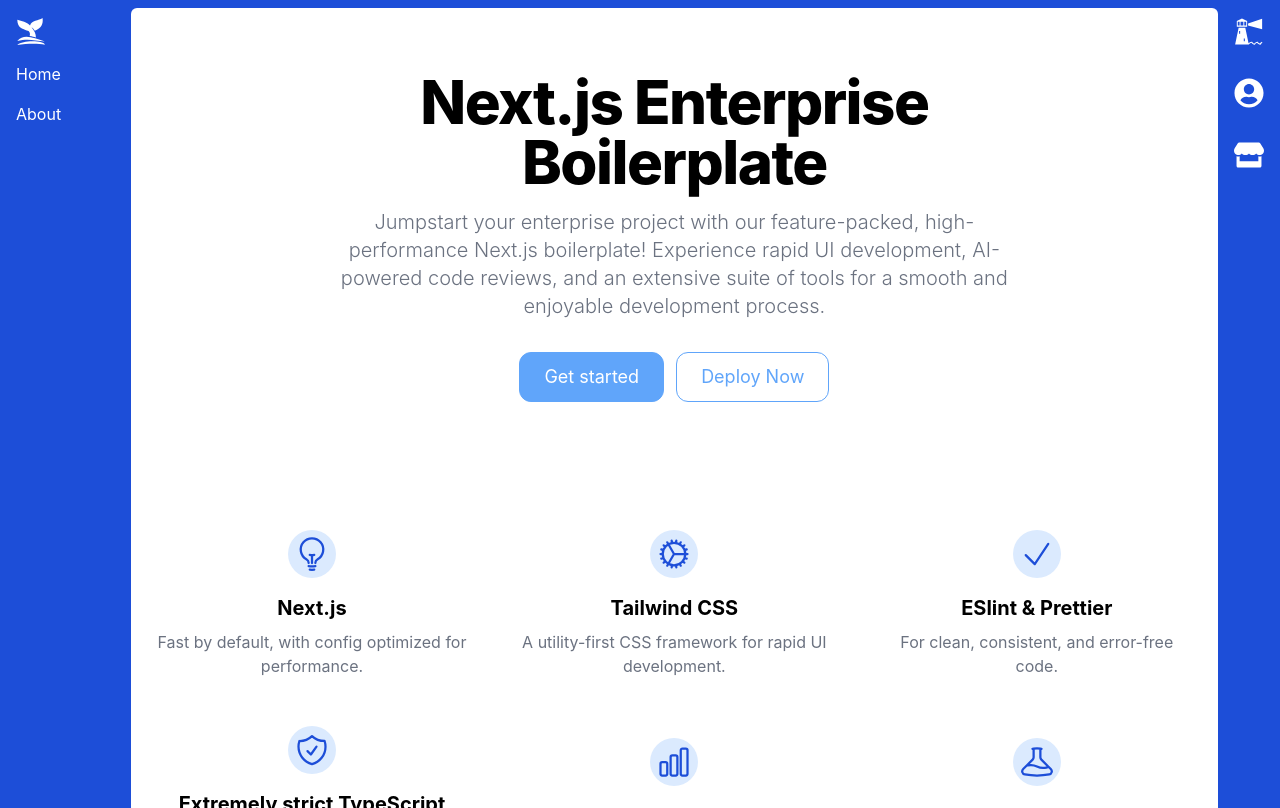
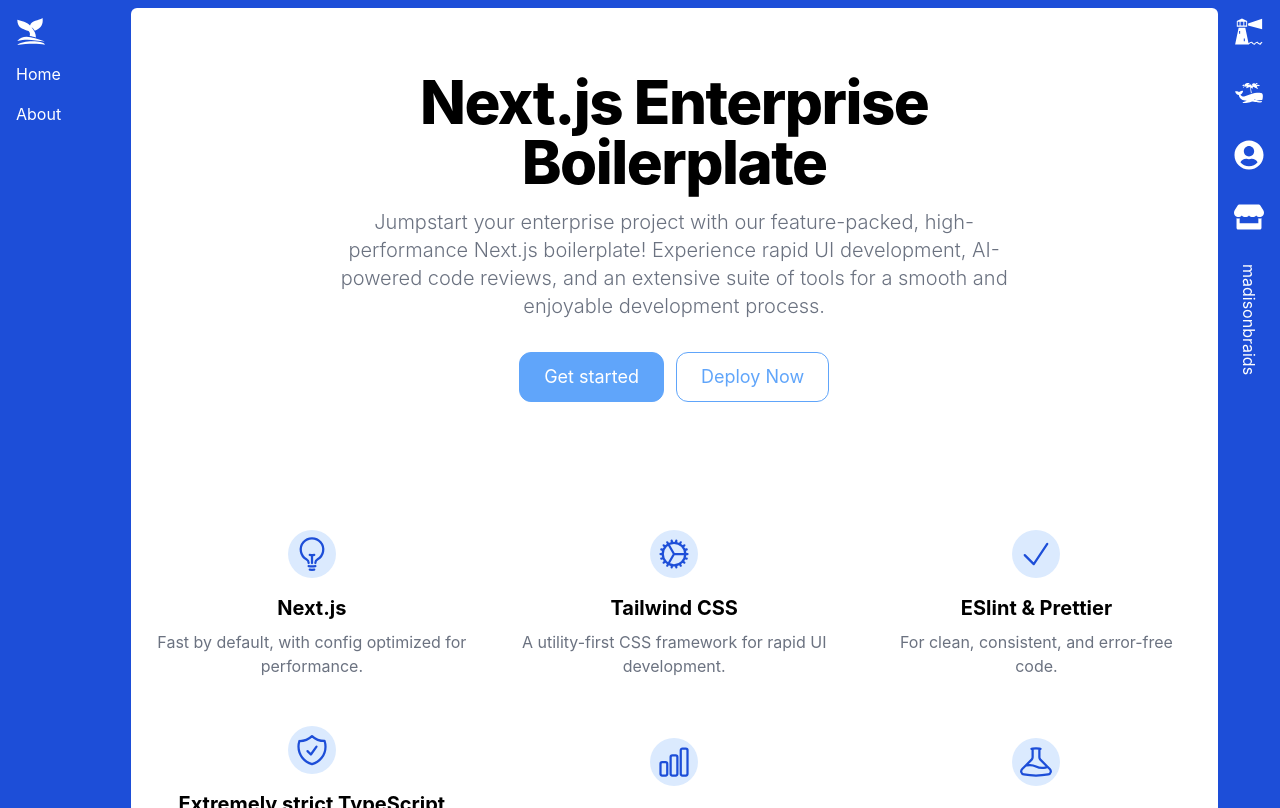
Before and after one commit to weaverwhale/tw-next, a Next.js app: page /about in a window 1280 px wide. Built offline with nearby package versions, Linux system fonts and the light colour scheme.

Commit message:
make right area more like tw

```diff
--- a/components/GlobalLayout.tsx
+++ b/components/GlobalLayout.tsx
@@ -9,13 +9,15 @@
     document.body.className = "sm:overflow-hidden"
   })
 
+  const storeName = "madisonbraids"
+
   return (
     <div className="bg-blue-700">
       <GlobalHead />
       <div className="h-full w-full sm:flex sm:overflow-hidden">
         <GlobalHeader />
         <main className="h-[100vh] w-full overflow-x-auto bg-white sm:mt-2 sm:rounded-t-md">{children}</main>
-        <GlobalRightRail />
+        <GlobalRightRail storeName={storeName} />
       </div>
     </div>
   )
--- a/components/GlobalRightRail.tsx
+++ b/components/GlobalRightRail.tsx
@@ -1,12 +1,16 @@
 import { FaStore, FaUserCircle } from "react-icons/fa"
-import { GiLighthouse } from "react-icons/gi"
+import { GiLighthouse, GiSpermWhale } from "react-icons/gi"
 
-export default function GlobalRightRail() {
+// @ts-ignore
+export default function GlobalRightRail({ storeName }) {
   return (
     <div className="hidden h-[100vh] flex-col gap-8 bg-blue-700 p-4 text-white sm:flex">
       <GiLighthouse color="#fff" size={30} />
+      <GiSpermWhale color="#fff" size={30} />
       <FaUserCircle color="#fff" size={30} />
       <FaStore color="#fff" size={30} />
+      {/* @ts-ignore */}
+      {storeName && <p style={{ writingMode: "vertical-lr", lineHeight: 1.9 }}>{storeName}</p>}
     </div>
   )
 }
```
